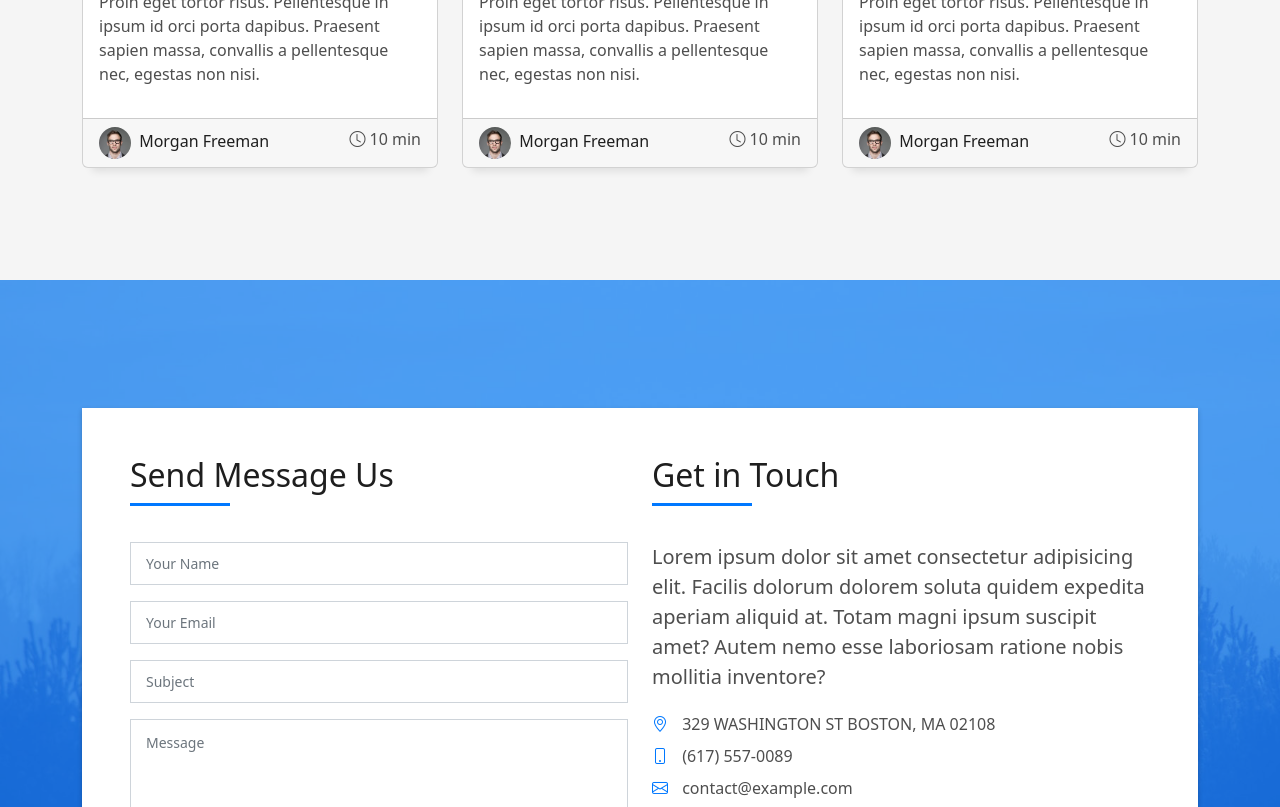
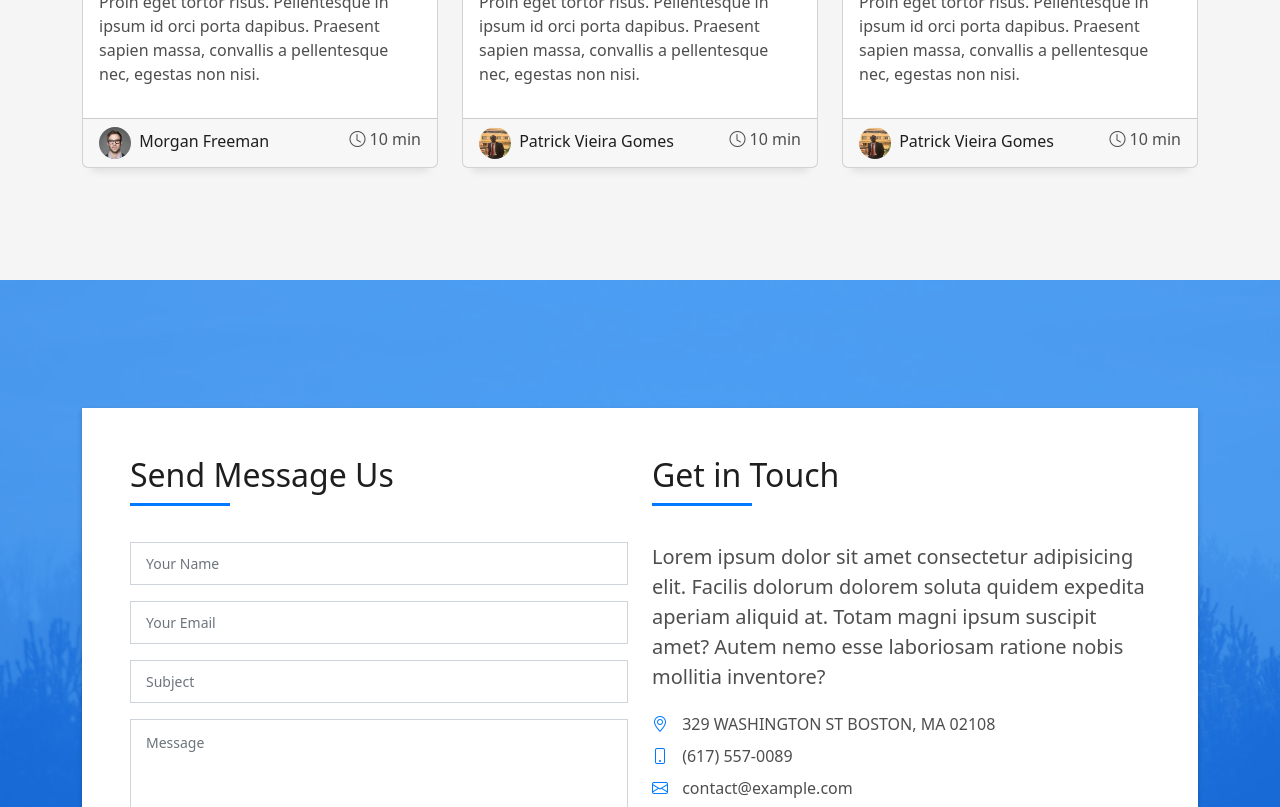
Before and after one commit to Adromane/New-projet, a plain HTML site: page DevFolio/index.html in a window 1280 px wide. Shown: the part 5280-6087 px from the top of the page. Drawn offline with Linux system fonts and the light colour scheme.

Commit message:
Commit change

```diff
--- a/DevFolio/index.html
+++ b/DevFolio/index.html
@@ -615,8 +615,8 @@
               <div class="card-footer">
                 <div class="post-author">
                   <a href="#">
-                    <img src="assets/img/testimonial-2.jpg" alt="" class="avatar rounded-circle">
-                    <span class="author">Morgan Freeman</span>
+                    <img src="assets/img/Patrick.png" alt="" class="avatar rounded-circle">
+                    <span class="author">Patrick Vieira Gomes</span>
                   </a>
                 </div>
                 <div class="post-date">
@@ -646,8 +646,8 @@
               <div class="card-footer">
                 <div class="post-author">
                   <a href="#">
-                    <img src="assets/img/testimonial-2.jpg" alt="" class="avatar rounded-circle">
-                    <span class="author">Morgan Freeman</span>
+                    <img src="assets/img/Patrick.png" alt="" class="avatar rounded-circle">
+                    <span class="author">Patrick Vieira Gomes</span>
                   </a>
                 </div>
                 <div class="post-date">
```
